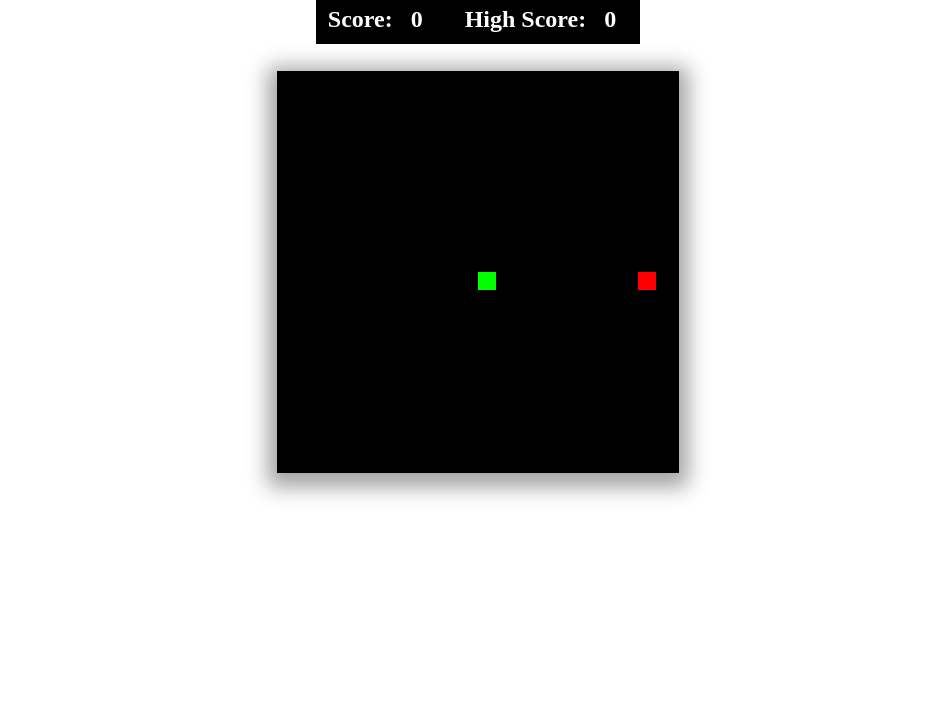
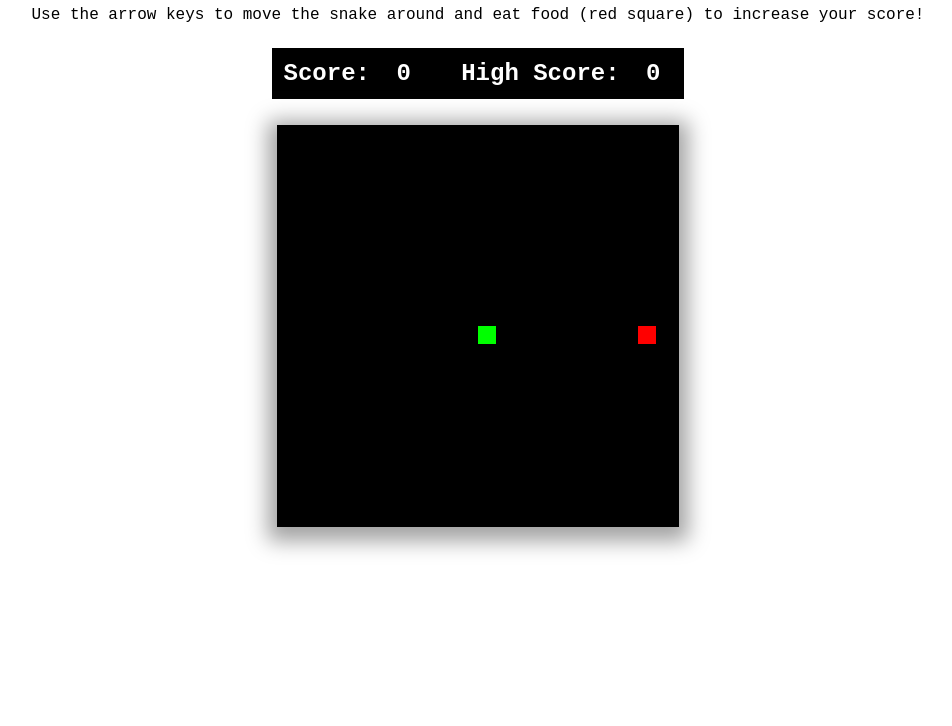
Before and after one commit to Mbrace1/snake-game, a plain HTML site: page index.html in a window 1280 px wide. Shown: the part 74-800 px from the top of the page, without its empty margins (162-1114 px from the left). Drawn offline with Linux system fonts and the light colour scheme.

Commit message:
Added Explanation paragraph

```diff
--- a/index.css
+++ b/index.css
@@ -1,6 +1,7 @@
 body {
     background: #fff;
     text-align: center;
+    font-family: 'Courier New', Courier, monospace;
 }
 
 #canvas {
@@ -17,14 +18,28 @@ body {
     color: white;
     border: 2px solid red;
     cursor: pointer;
+    transition: all .5s ease;
+}
+
+#start-game:hover {
+    background: red;
 }
 
 .hide-btn {
     display: none;
 }
 
+.score {
+    margin-top: 1.5em;
+
+}
+
 h2 {
     color: white;
+}
+
+p {
+    color: black;
 }
 
 h2 span {
--- a/index.html
+++ b/index.html
@@ -10,6 +10,7 @@
 <body>
     <div class="container">
         <h1>Snake Game</h1>
+        <p>Use the arrow keys to move the snake around and eat food (red square) to increase your score!</p>
         <h2 class="score">
             <span>Score: <span id="score">0</span> </span>
             <span>High Score: <span id="highScore">0</span></span>
```
